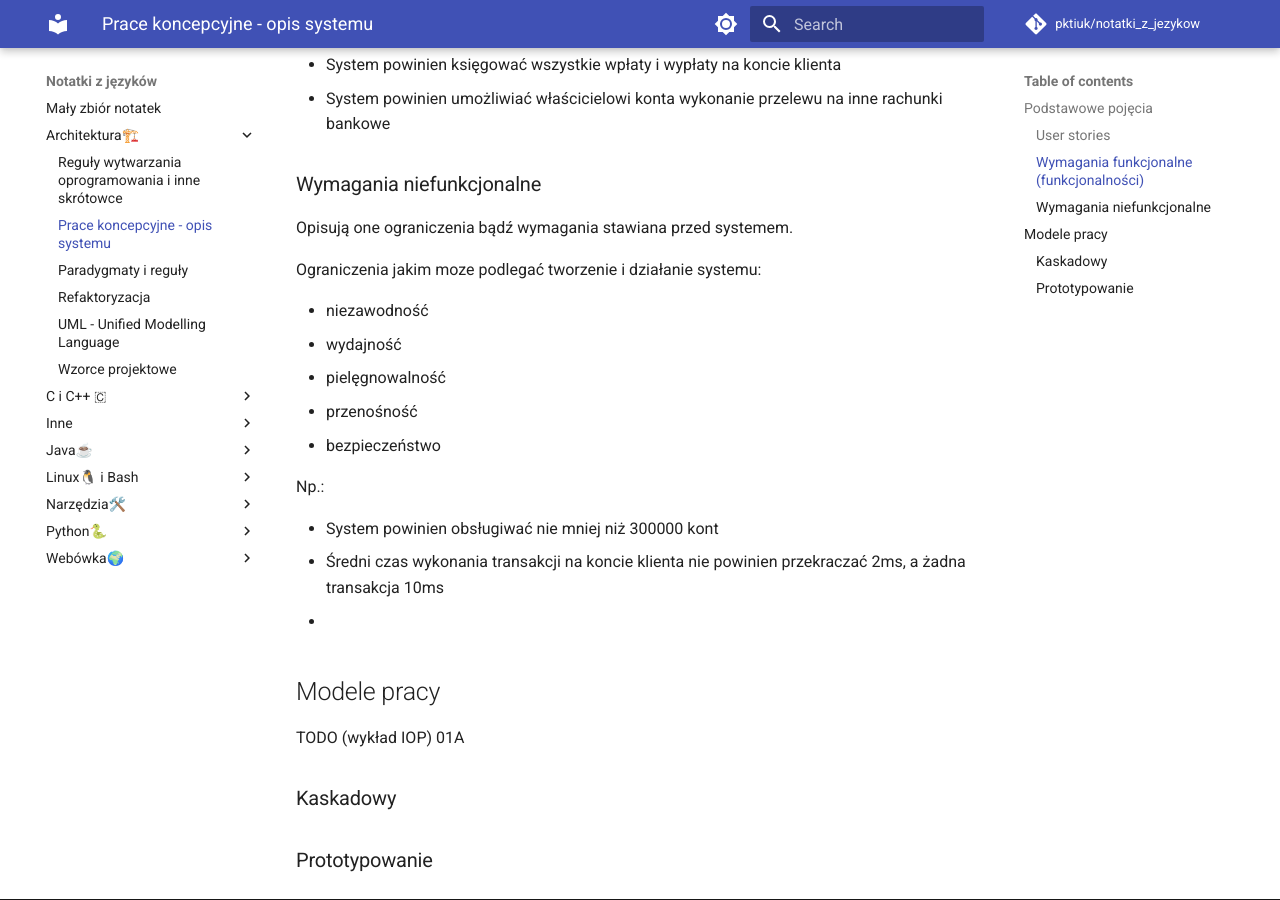
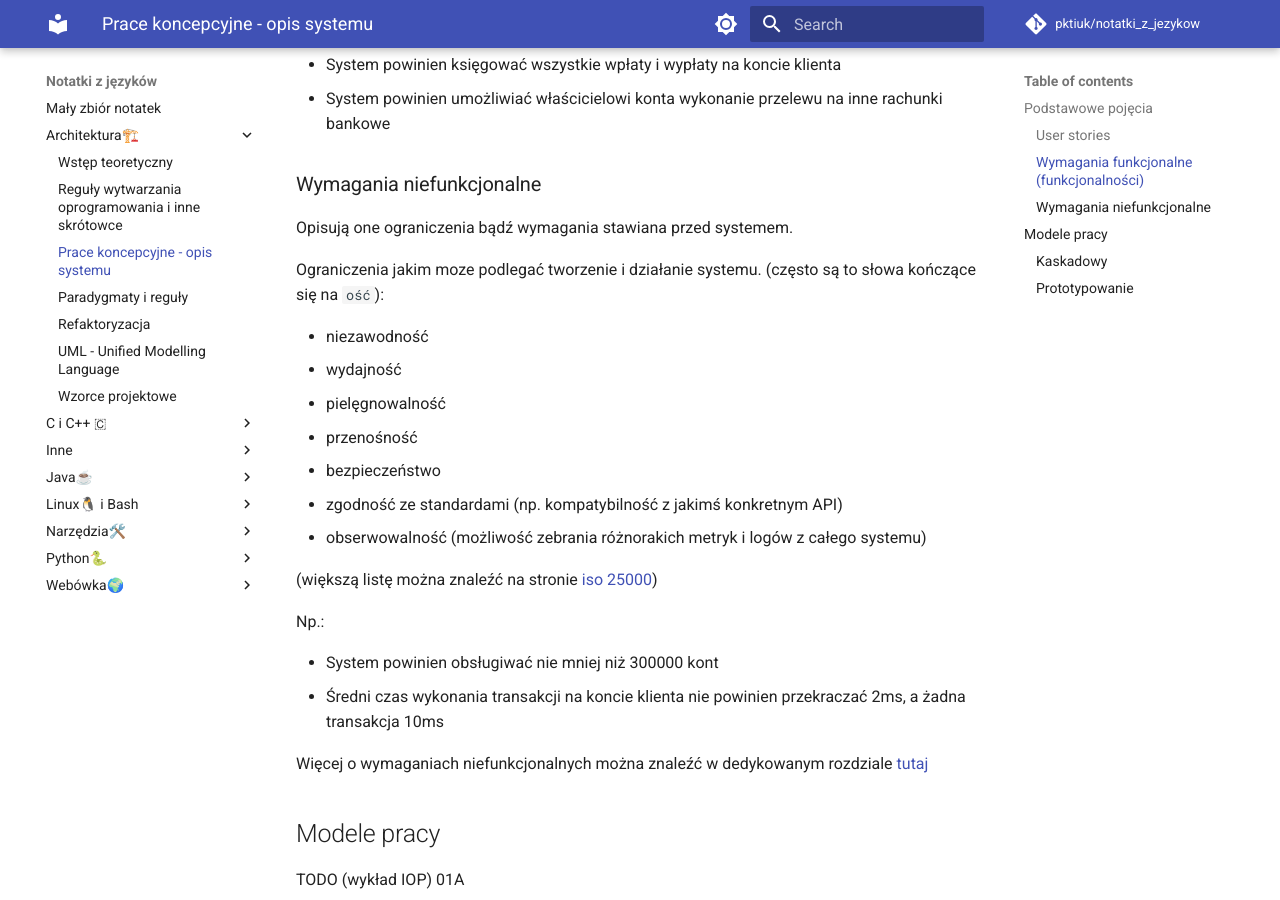
Before and after one commit to pktiuk/notatki_z_jezykow, an MkDocs documentation site: the page built from docs/Architektura🏗️/2_prace_koncepcyjne.md, in a window 1280 px wide and 900 px high, scrolled down 1395 px. Built offline with MkDocs 1.6.1 and Material for MkDocs 9.7.7, drawn with Linux system fonts in a browser that asks for light colours; comment, search, counter and statistics services are not loaded.

Commit message:
Wstęp teoretyczny

```diff
--- a/docs/Architektura🏗️/2_prace_koncepcyjne.md
+++ b/docs/Architektura🏗️/2_prace_koncepcyjne.md
@@ -47,20 +47,25 @@ Przykłady:
 
 Opisują one ograniczenia bądź wymagania stawiana przed systemem.
 
-Ograniczenia jakim moze podlegać tworzenie i działanie systemu:
+Ograniczenia jakim moze podlegać tworzenie i działanie systemu. (często są to słowa kończące się na `ość`):
 
 - niezawodność
 - wydajność
 - pielęgnowalność
 - przenośność
 - bezpieczeństwo
+- zgodność ze standardami (np. kompatybilność z jakimś konkretnym API)
+- obserwowalność (możliwość zebrania różnorakich metryk i logów z całego systemu)
+
+
+(większą listę można znaleźć na stronie [iso 25000](https://iso25000.com/index.php/en/iso-25000-standards/iso-25010))
 
 Np.:
 
 - System powinien obsługiwać nie mniej niż 300000 kont
 - Średni czas wykonania transakcji na koncie klienta nie powinien przekraczać 2ms, a żadna transakcja 10ms
--
 
+Więcej o wymaganiach niefunkcjonalnych można znaleźć w dedykowanym rozdziale [tutaj](./0_wstep_teoretyczny.md#charakterystyki-architektoniczne)
 
 ## Modele pracy
 
```
Also changed, not shown: docs/Architektura🏗️/0_wstep_teoretyczny.md (added, +51 -0 lines).
